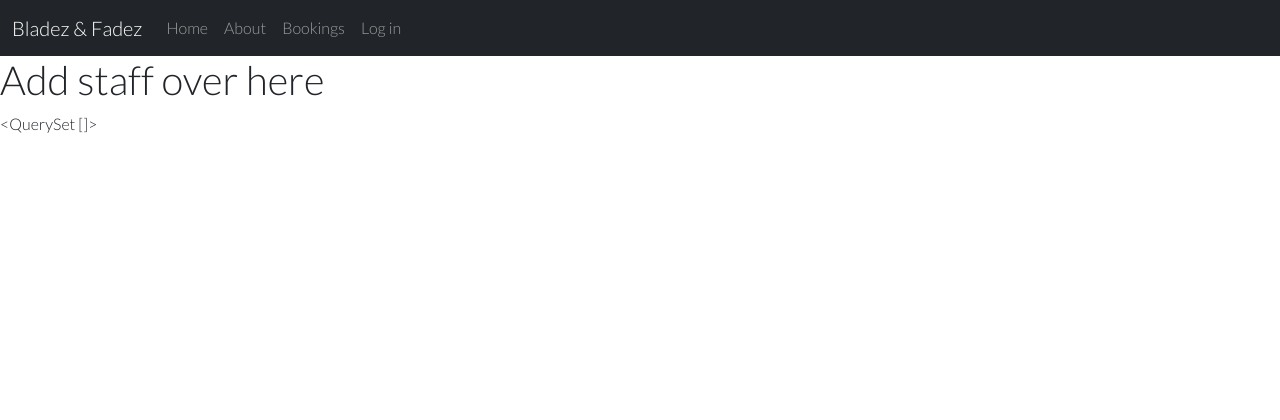
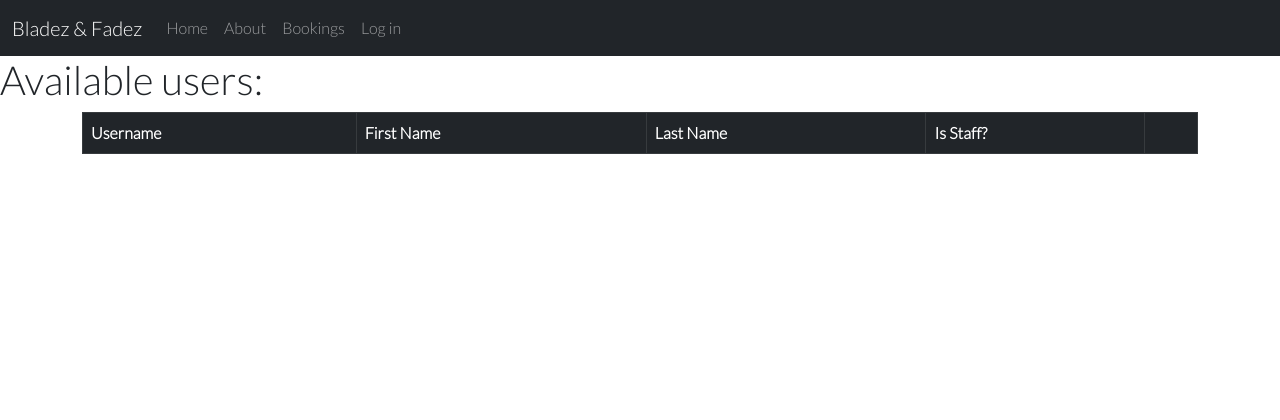
Before and after one commit to jayleighton/django-barber-shop, a Django app: page /staff/select/ in a window 1280 px wide. Shown: the top 420 px of the page. Run offline with Django 4.2, Linux system fonts and the light colour scheme; lists and menus that the app fills with data are empty; some libraries are stand-ins or nearby versions.

Commit message:
Complete select-staff page

```diff
--- a/setup/templates/setup/select_staff.html
+++ b/setup/templates/setup/select_staff.html
@@ -2,6 +2,41 @@
 <!-- Load static content -->
 {% load static %} {% block content %}
 
-<h1>Add staff over here</h1>
+<h1>Available users:</h1>
 
-{{ data }} {% endblock %}
+<div class="container">
+  <div class="row">
+    <div class="col-12">
+      <table class="table table-striped table-dark table-hover table-bordered">
+        <thead>
+          <tr>
+            <th scope="col">Username</th>
+            <th scope="col">First Name</th>
+            <th scope="col">Last Name</th>
+            <th scope="col">Is Staff?</th>
+            <th scope="col"></th>
+          </tr>
+        </thead>
+        <tbody>
+          {% for user in data%}
+          <tr>
+            <td>{{ user.username }}</td>
+            <td>{{ user.first_name }}</td>
+            <td>{{ user.last_name }}</td>
+            <td>{{ user.is_staff }}</td>
+            <td class="text-center">
+              <a
+                class="btn btn-light btn-edit"
+                href="{% url 'edit-staff' user.id %}"
+                >Add as Staff</a
+              >
+            </td>
+          </tr>
+          {% endfor%}
+        </tbody>
+      </table>
+    </div>
+  </div>
+</div>
+
+{% endblock %}
--- a/setup/urls.py
+++ b/setup/urls.py
@@ -3,6 +3,7 @@ from django.urls import path
 
 urlpatterns = [
     path('staff/', views.StaffList.as_view(), name='staff' ),
+    path('staff/edit/<int:user_id>/', views.edit_staff, name='edit-staff'),
     path('staff/select/', views.select_staff, name='select-staff'),
 
 
--- a/setup/views.py
+++ b/setup/views.py
@@ -1,4 +1,4 @@
-from django.shortcuts import render
+from django.shortcuts import render, get_object_or_404, HttpResponse
 from django.views import generic
 from home.models import User
 
@@ -14,3 +14,13 @@ def select_staff(request):
     return render(request, 'setup/select_staff.html', {
         'data': queryset,
     })
+
+
+def edit_staff(request, user_id):
+    queryset = User.objects.all()
+    user = get_object_or_404(queryset, id=user_id)
+    print(user.id)
+
+    return render(request, 'setup/add_staff.html', {
+        'user': user,
+    })
--- a/static/css/styles.css
+++ b/static/css/styles.css
@@ -84,10 +84,10 @@ p a i {
 
 .btn-edit:hover {
   color: #fff;
-  background-color: #4e4feb;
+  background-color: #040404;
 }
 
 .btn-delete:hover {
   color: #fff;
-  background-color: #040404;
+  background-color: red;
 }
--- a/templates/base.html
+++ b/templates/base.html
@@ -3,6 +3,8 @@
 {% url 'account_login' as login_url %} {% url 'account_logout' as logout_url %}
 <!-- Staff urls -->
 {% url 'select-staff' as select_staff_url %} {% url 'staff' as staff_url %}
+<!-- Edit staff url -->
+{% url 'edit-staff' as edit_staff_url %}
 <!DOCTYPE html>
 <html lang="en">
   <head>
```
Also changed, not shown: setup/templates/setup/staff.html (+15 -7 lines), setup/forms.py (added).
